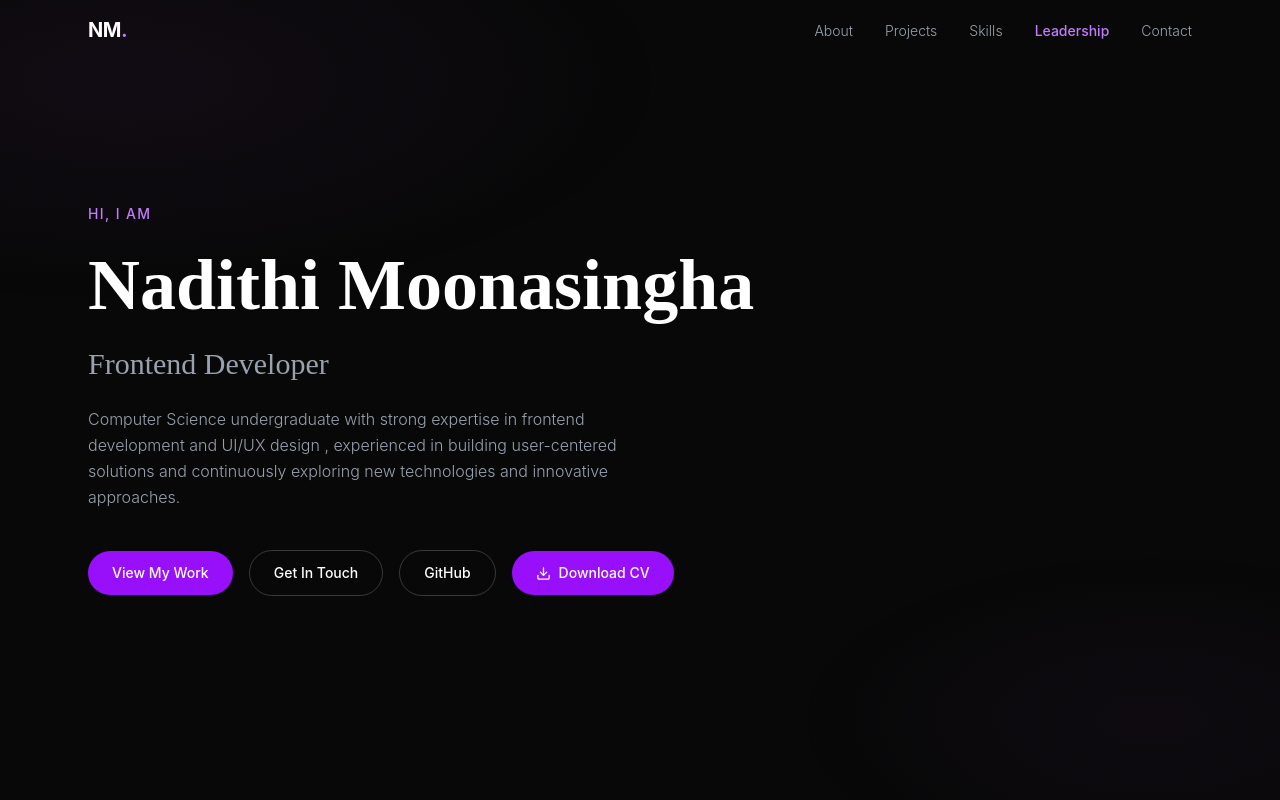
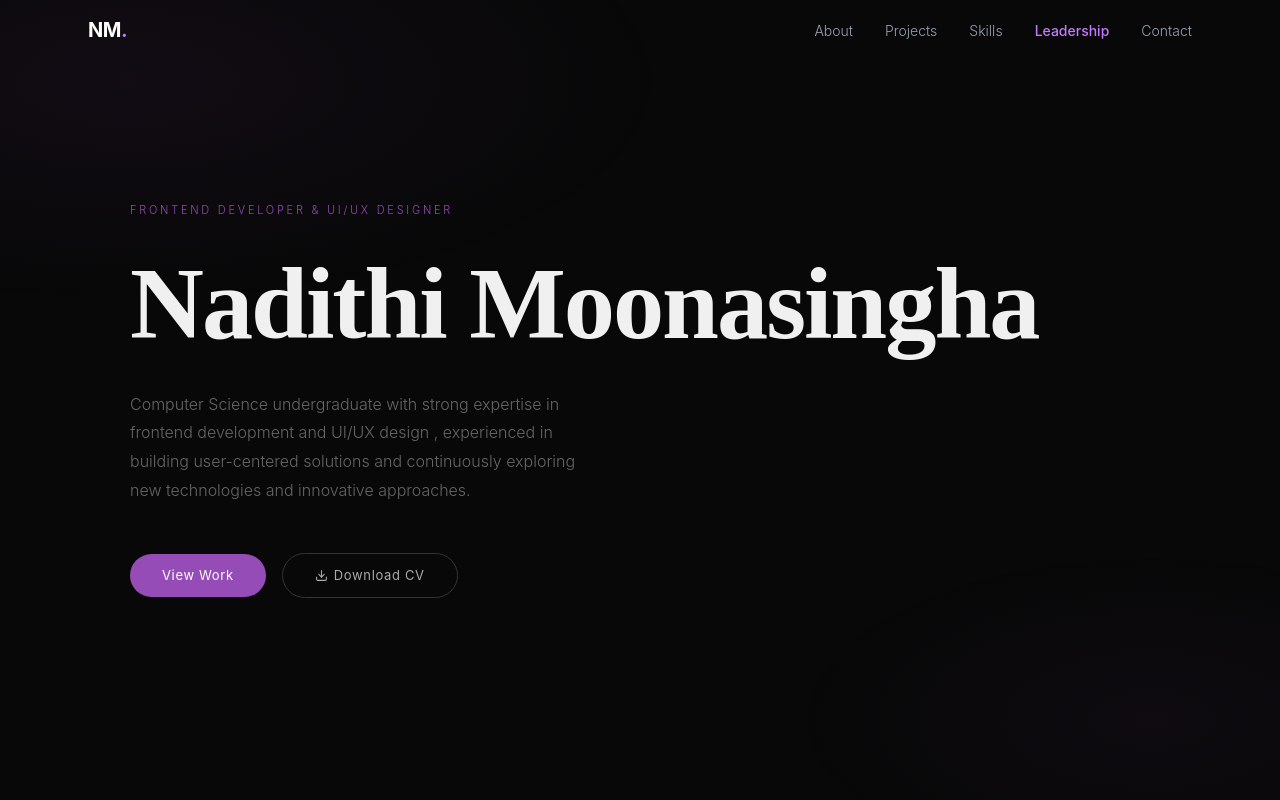
Before and after one commit to NadithiMoonasingha/My_Portfolio, a Next.js app: page / in a window 1280 px wide. Shown: the top 800 px of the page. Built offline with nearby package versions, Linux system fonts and the light colour scheme.

Commit message:
Modified the hero section

```diff
--- a/src/components/Hero.tsx
+++ b/src/components/Hero.tsx
@@ -2,42 +2,30 @@
 
 import { portfolioData } from "@/data/portfolio";
 import { Download } from "lucide-react";
+import { motion } from "framer-motion";
 
 export default function Hero() {
   return (
-    <section
-      id="hero"
-      className="min-h-screen flex flex-col justify-center px-6 max-w-6xl mx-auto"
-    >
-      <div>
-        <p className="text-purple-400 text-sm font-medium tracking-widest uppercase mb-4">
-          Hi, I am
+    <section id="hero" style={{ minHeight: "100vh", display: "flex", flexDirection: "column", justifyContent: "center", padding: "0 2.5rem", maxWidth: "1100px", margin: "0 auto" }}>
+      <motion.div initial={{ opacity: 0, y: 40 }} animate={{ opacity: 1, y: 0 }} transition={{ duration: 1, ease: "easeOut", delay: 0.2 }}>
+        <p style={{ fontSize: "11px", letterSpacing: "0.25em", textTransform: "uppercase", color: "#954cb7", marginBottom: "2rem" }}>
+          Frontend Developer & UI/UX Designer
         </p>
-        <h1 className="text-5xl md:text-7xl font-bold text-white leading-tight mb-4">
+        <h1 style={{ fontFamily: "'Playfair Display', serif", fontSize: "clamp(3.5rem, 8vw, 7rem)", fontWeight: 700, lineHeight: 1.05, letterSpacing: "-0.02em", color: "#f0f0f0", marginBottom: "2rem" }}>
           {portfolioData.name}
         </h1>
-        <h2 className="text-2xl md:text-3xl font-light text-gray-400 mb-6">
-          {portfolioData.title}
-        </h2>
-        <p className="text-gray-400 max-w-xl text-base leading-relaxed mb-10">
+        <p style={{ fontSize: "1rem", color: "#666", maxWidth: "480px", lineHeight: 1.8, marginBottom: "3rem", fontWeight: 300 }}>
           {portfolioData.about}
         </p>
-        <div className="flex flex-wrap gap-4 items-center">
-          <a href="#projects" className="flex items-center justify-center px-6 py-3 bg-purple-600 hover:bg-purple-500 text-white rounded-full text-sm font-medium transition-colors duration-200">
-            View My Work
+        <div style={{ display: "flex", gap: "1rem", flexWrap: "wrap", alignItems: "center" }}>
+          <a href="#projects" style={{ padding: "0.75rem 2rem", background: "#954cb7", color: "#fff", borderRadius: "100px", fontSize: "13px", fontWeight: 400, letterSpacing: "0.05em", textDecoration: "none", transition: "opacity 0.3s" }}>
+            View Work
           </a>
-          <a href="#contact" className="flex items-center justify-center px-6 py-3 border border-white/20 hover:border-white/50 text-white rounded-full text-sm font-medium transition-colors duration-200">
-            Get In Touch
-          </a>
-          <a href={portfolioData.github} target="_blank" rel="noopener noreferrer" className="flex items-center justify-center px-6 py-3 border border-white/20 hover:border-white/50 text-white rounded-full text-sm font-medium transition-colors duration-200">
-            GitHub
-          </a>
-          <a href="/CV.pdf" download="Nadithi_Moonasingha_CV.pdf" className="flex items-center justify-center gap-2 px-6 py-3 bg-purple-600 hover:bg-purple-500 text-white rounded-full text-sm font-medium transition-colors duration-200">
-            <Download size={15} />
-            Download CV
+          <a href="/CV.pdf" download="Nadithi_Moonasingha_CV.pdf" style={{ padding: "0.75rem 2rem", border: "0.5px solid #333", color: "#aaa", borderRadius: "100px", fontSize: "13px", fontWeight: 400, letterSpacing: "0.05em", textDecoration: "none", display: "flex", alignItems: "center", gap: "6px", transition: "border-color 0.3s, color 0.3s" }}>
+            <Download size={13} /> Download CV
           </a>
         </div>
-      </div>
+      </motion.div>
     </section>
   );
 }
```
